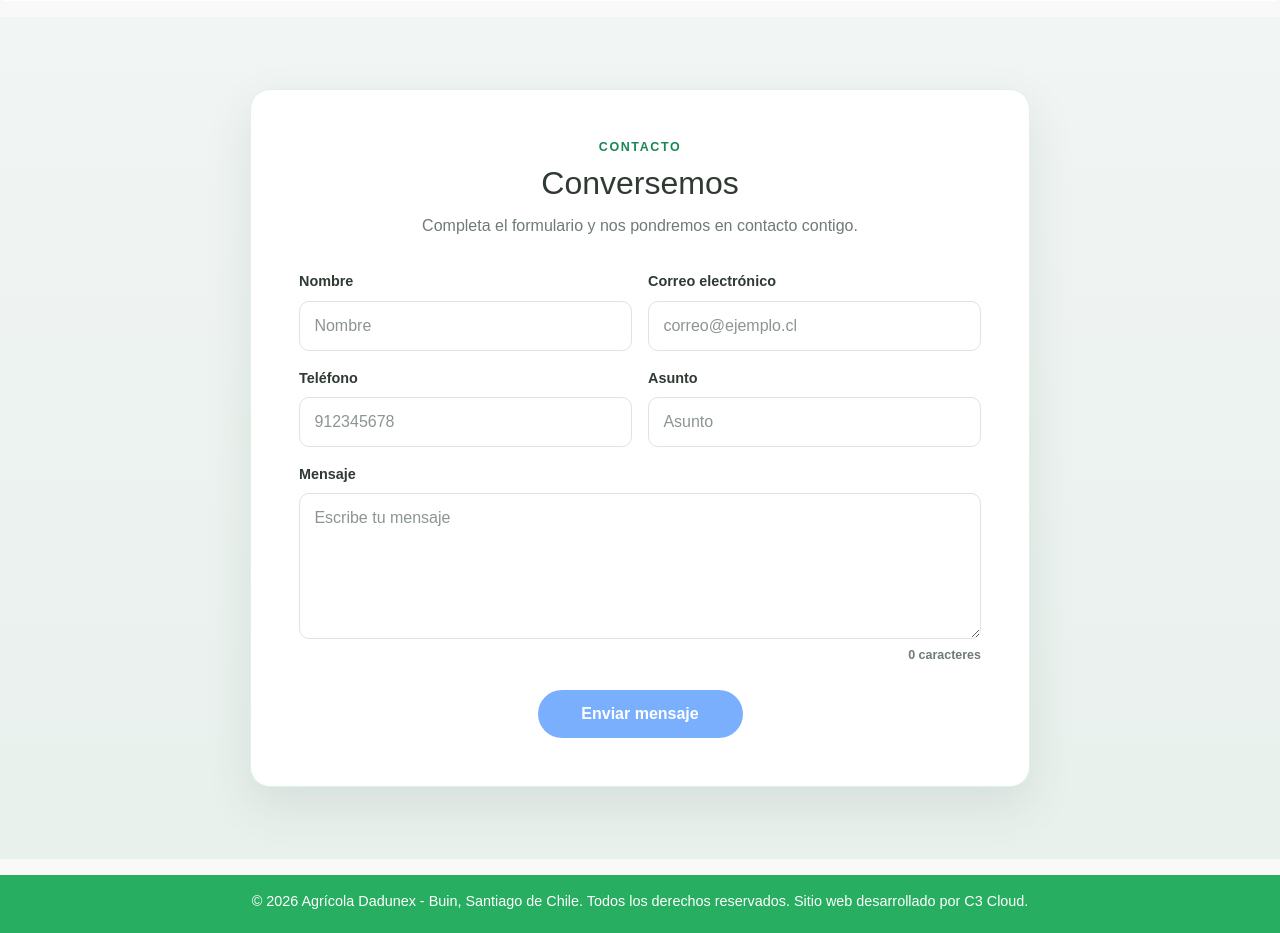
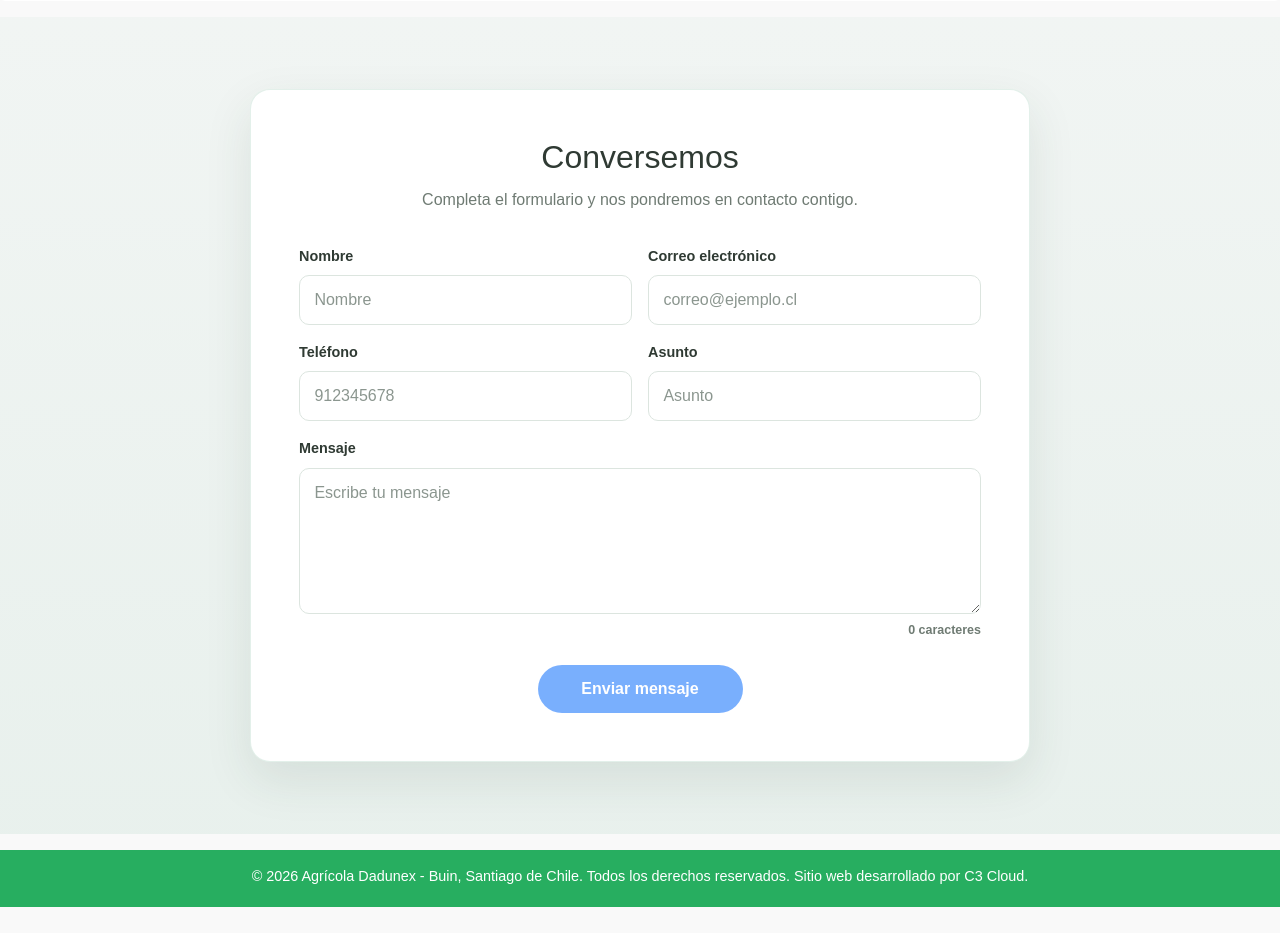
Before and after one commit to lu1scanel0/dadunexWeb, a plain HTML site: page index.html in a window 1280 px wide. Shown: the part 2280-3213 px from the top of the page. After the commit the page ends 3187 px from the top, so only its background shows below. Drawn offline with nearby package versions, Linux system fonts and the light colour scheme; some packages are replaced by stand-ins of ours; a script that the page names is missing.

Commit message:
feat: mejorar formulario y experiencia de usuario

```diff
--- a/index.html
+++ b/index.html
@@ -281,7 +281,6 @@
         <div class="container">
             <div class="contact-panel">
                 <div class="contact-heading text-center">
-                    <p class="contact-kicker">Contacto</p>
                     <h2 id="contact-title">Conversemos</h2>
                     <p>
                         Completa el formulario y nos pondremos en contacto contigo.
```
